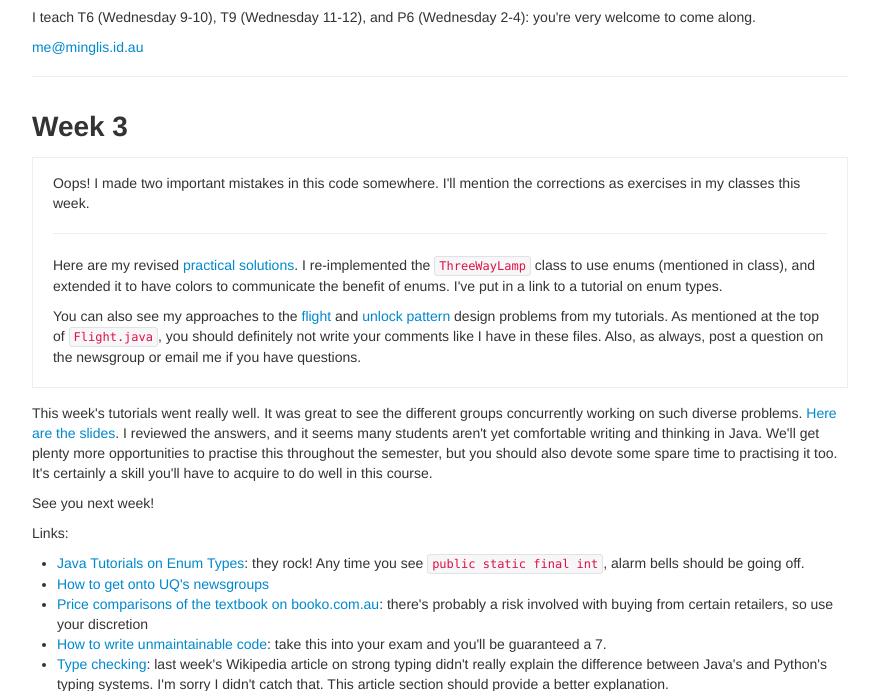
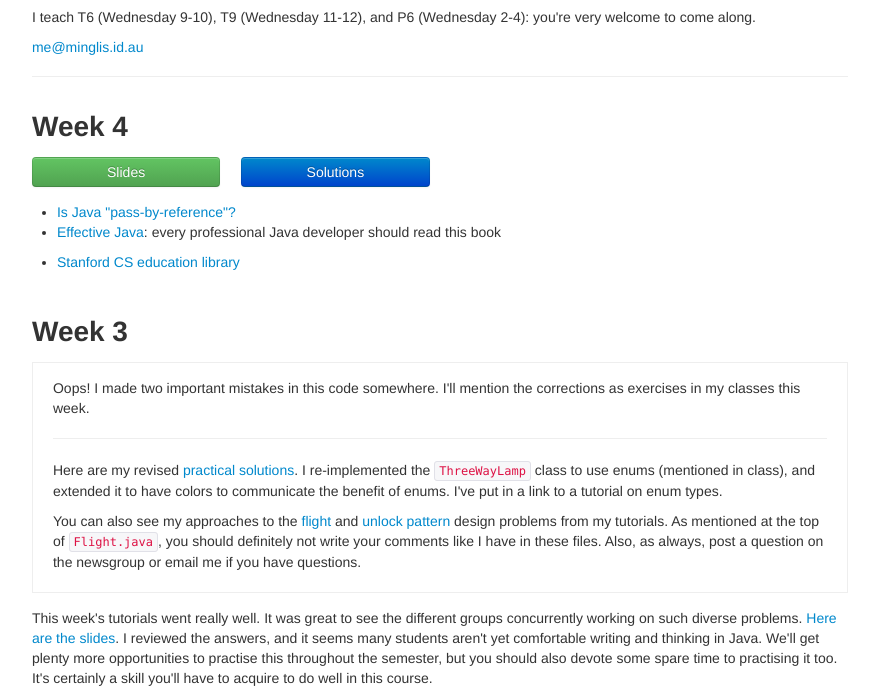
Before and after one commit to mcinglis/csse2002, a plain HTML site: page index.html in a window 1280 px wide. Shown: the part 93-784 px from the top of the page, without its empty margins (200-1079 px from the left). Drawn offline with Linux system fonts and the light colour scheme.

Commit message:
Update index.html

```diff
--- a/index.html
+++ b/index.html
@@ -26,7 +26,10 @@
       border: 1px solid #eee;
       padding: 15px 20px 10px 20px;
       margin-bottom: 15px;
+    }
 
+    section.week .buttons {
+      margin-bottom: 15px;
     }
   </style>
   <link rel="stylesheet" href="css/bootstrap-responsive.min.css">
@@ -41,6 +44,19 @@
           <p>I teach T6 (Wednesday 9-10), T9 (Wednesday 11-12), and P6 (Wednesday 2-4): you're very welcome to come along.</p>
           <p><a href=mailto:me@minglis.id.au>me@minglis.id.au</a></p>
         </div>
+
+        <section class=week>
+          <h1>Week 4</h1>
+          <div class="row-fluid buttons">
+            <a class="btn btn-success span3" href="https://docs.google.com/presentation/d/1kQK5I4iMOeyowJVbRcop-BnbEx9-Qi0QmrmPfXOitdw/edit?usp=sharing">Slides</a>
+            <a class="btn btn-primary span3" href="https://github.com/zenmunki/csse2002/tree/gh-pages/solutions/week4">Solutions</a>
+          </div>
+          <ul>
+            <li><a href="http://stackoverflow.com/questions/40480/is-java-pass-by-reference">Is Java "pass-by-reference"?</a></li>
+            <li><a href="https://www.google.com.au/search?q=effective+java">Effective Java</a>: every professional Java developer should read this book</p></li>
+            <li><a href="http://cslibrary.stanford.edu/">Stanford CS education library</a></li>
+          </ul>
+        </section>
 
         <section class=week>
           <h1>Week 3</h1>
```
